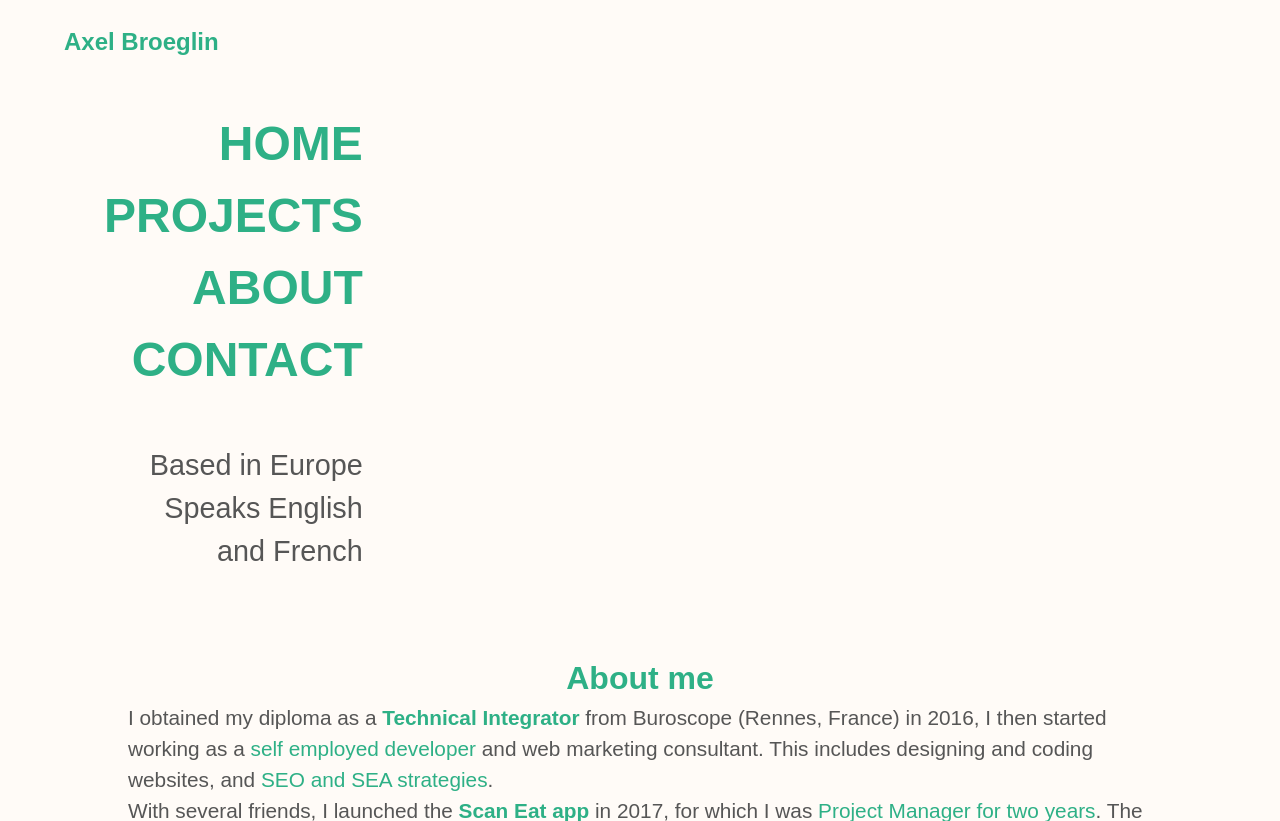
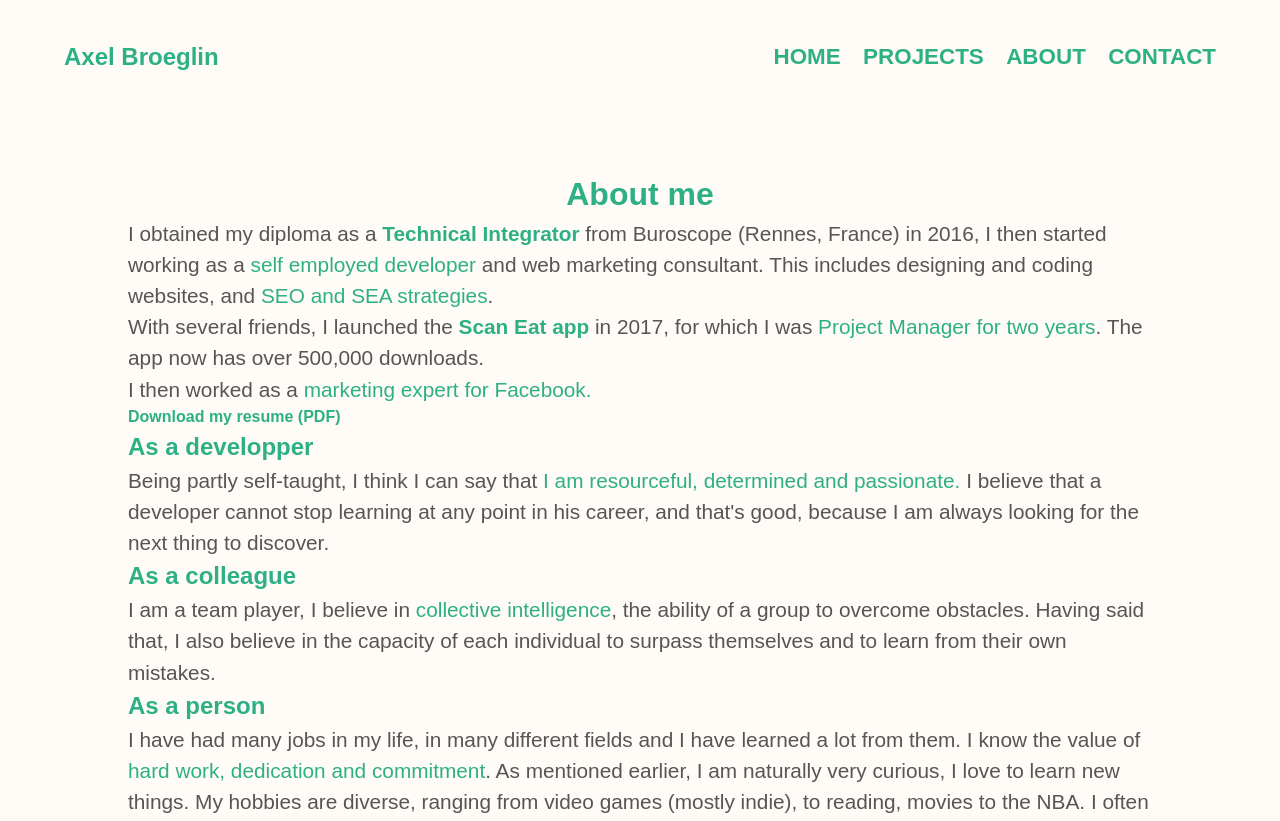
Before and after one commit to AxelBroeglin/portfolio, a PHP site: page /about.html in a window 1280 px wide. Shown: the top 821 px of the page. Run offline with PHP 8.4, Linux system fonts and the light colour scheme.

Commit message:
Desktop menu is done

```diff
--- a/about.html
+++ b/about.html
@@ -36,6 +36,15 @@
                 <p class="menu-mobile__info">Based in Europe <br>
                 Speaks English <br>
                 and French</p>
+            </div>
+
+            <div class="menu-desk">
+                <ul class="menu-desk__ul">
+                    <li><a href="index.html">HOME</a></li>
+                    <li><a href="projects.html">PROJECTS</a></li>
+                    <li><a href="about.html">ABOUT</a></li>
+                    <li><a href="contact.html">CONTACT</a></li>
+                </ul>
             </div>
         </nav>
     </header>
--- a/styles/layout/_header.scss
+++ b/styles/layout/_header.scss
@@ -9,6 +9,12 @@ header{
 .navbar-base{
     padding: 3vh 5vw 2vh 5vw;
 }
+.nav-mobile{
+    @media only screen and (min-width: 900px) {
+        display: flex;
+        justify-content:space-between;
+      }
+}
 .header-mobile{
     display: flex;
     justify-content: space-between;
@@ -16,17 +22,13 @@ header{
 }
 .header-mobile .menu-btn{
     @media only screen and (min-width: 900px) {
-    display: none;
-    }
+        display: none;
+      }
     /*HEREHERE*/
 }
 
 .menu-mobile{
     display: none;
-    @media only screen and (min-width: 900px) {
-        display: inline-block;
-        top:0;
-        }
     text-align: end;
     position: relative;
     top:25vh;
@@ -36,6 +38,20 @@ header{
     &__info{
         font-size: 1.8em;
     }
+}
+
+.nav-mobile .menu-desk{
+    @media only screen and (max-width: 900px) {
+        display: none;
+      }
+    &__ul{
+        display: flex;
+        >li{
+            padding-left: 1em;
+            font-size: 1.4em;
+        }
+    }
+
 }
 
 /*********************/
--- a/styles/main.css
+++ b/styles/main.css
@@ -164,6 +164,17 @@ header {
   padding: 3vh 5vw 2vh 5vw;
 }
 
+@media only screen and (min-width: 900px) {
+  .nav-mobile {
+    display: -webkit-box;
+    display: -ms-flexbox;
+    display: flex;
+    -webkit-box-pack: justify;
+        -ms-flex-pack: justify;
+            justify-content: space-between;
+  }
+}
+
 .header-mobile {
   display: -webkit-box;
   display: -ms-flexbox;
@@ -193,19 +204,29 @@ header {
   top: 25vh;
 }
 
-@media only screen and (min-width: 900px) {
-  .menu-mobile {
-    display: inline-block;
-    top: 0;
-  }
-}
-
 .menu-mobile__ul {
   font-size: 3em;
 }
 
 .menu-mobile__info {
   font-size: 1.8em;
+}
+
+@media only screen and (max-width: 900px) {
+  .nav-mobile .menu-desk {
+    display: none;
+  }
+}
+
+.nav-mobile .menu-desk__ul {
+  display: -webkit-box;
+  display: -ms-flexbox;
+  display: flex;
+}
+
+.nav-mobile .menu-desk__ul > li {
+  padding-left: 1em;
+  font-size: 1.4em;
 }
 
 /*********************/
```
Also changed, not shown: index.html (+9 -0 lines), 1 other file.
